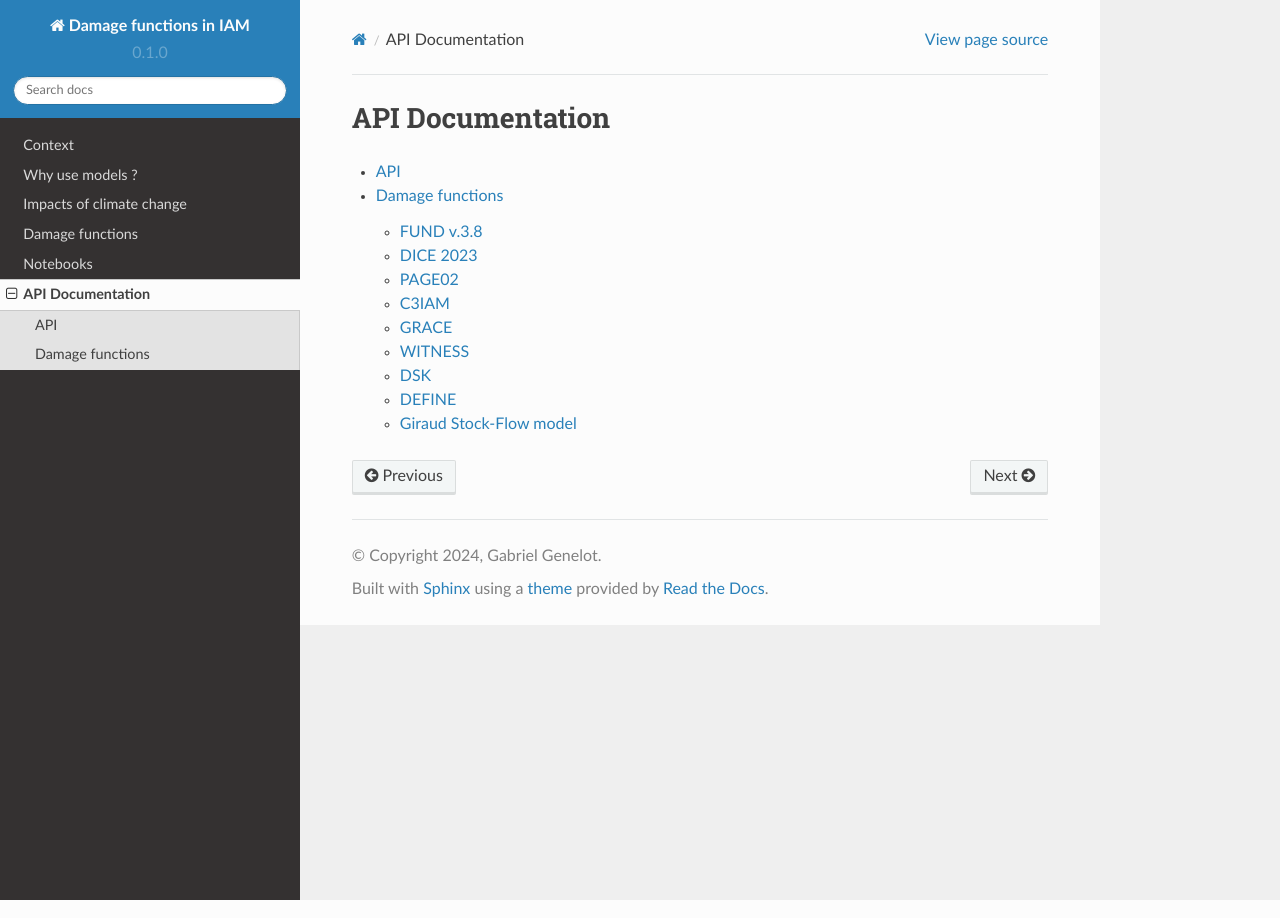
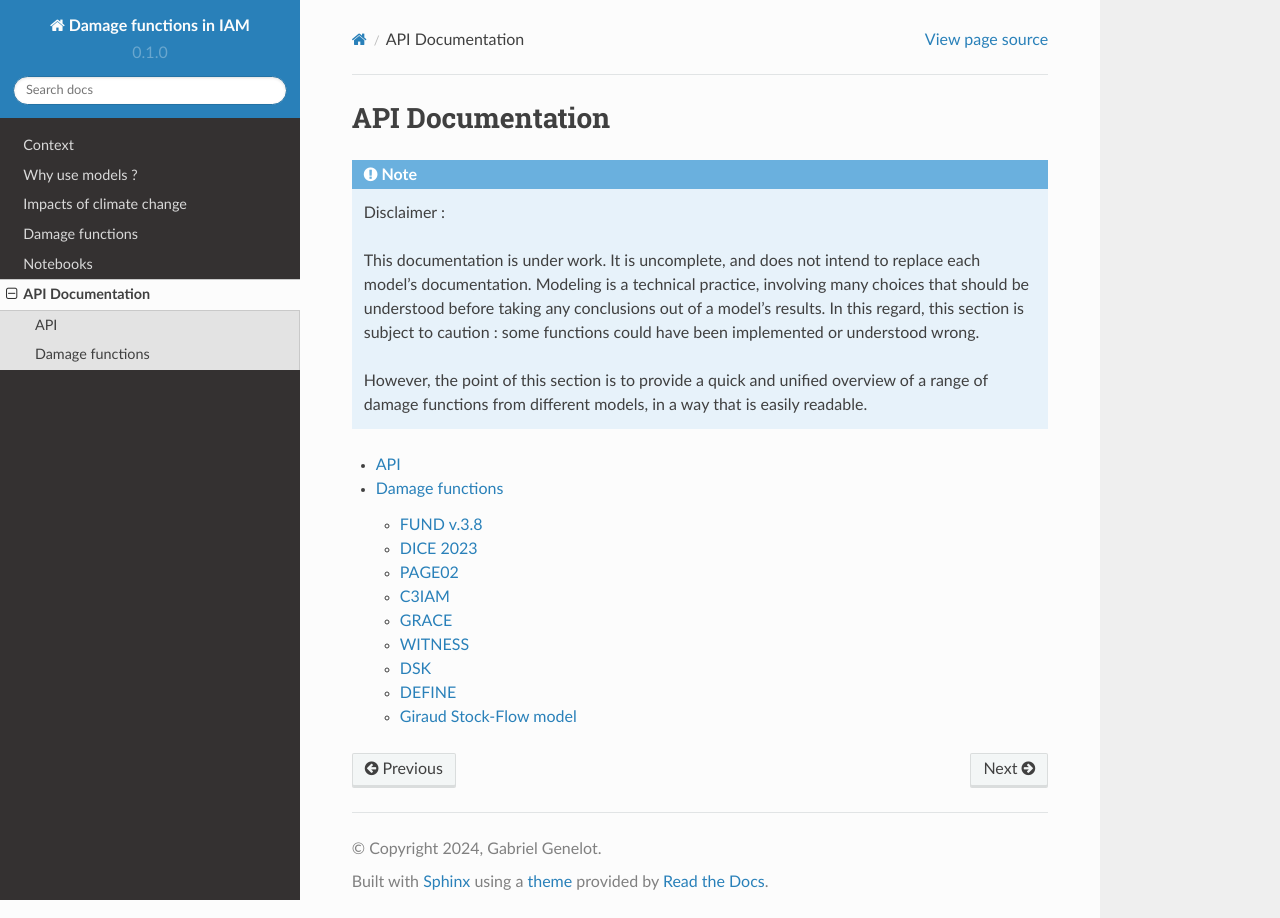
Before and after one commit to ggenelot/damage-functions-modeling, a Sphinx documentation site: the page built from docs/source/4_API/index.rst, in a window 1280 px wide. Built offline with Sphinx 7.4.7 and the Read the Docs theme 2.0.0, drawn with Linux system fonts in a browser that asks for light colours; pages that are not in the unit, such as notebooks, are missing from menus.

Commit message:
Added a disclaimer

```diff
--- a/docs/source/4_API/index.rst
+++ b/docs/source/4_API/index.rst
@@ -1,5 +1,14 @@
 API Documentation
 =================
+
+.. note::
+
+    Disclaimer :
+
+    This documentation is under work. It is uncomplete, and does not intend to replace each model's documentation. Modeling is a technical practice, involving many choices that should be understood before taking any conclusions out of a model's results. In this regard, this section is subject to caution : some functions could have been implemented or understood wrong.
+
+    However, the point of this section is to provide a quick and unified overview of a range of damage functions from different models, in a way that is easily readable.
+
 
 .. toctree::
     :maxdepth: 2
```
